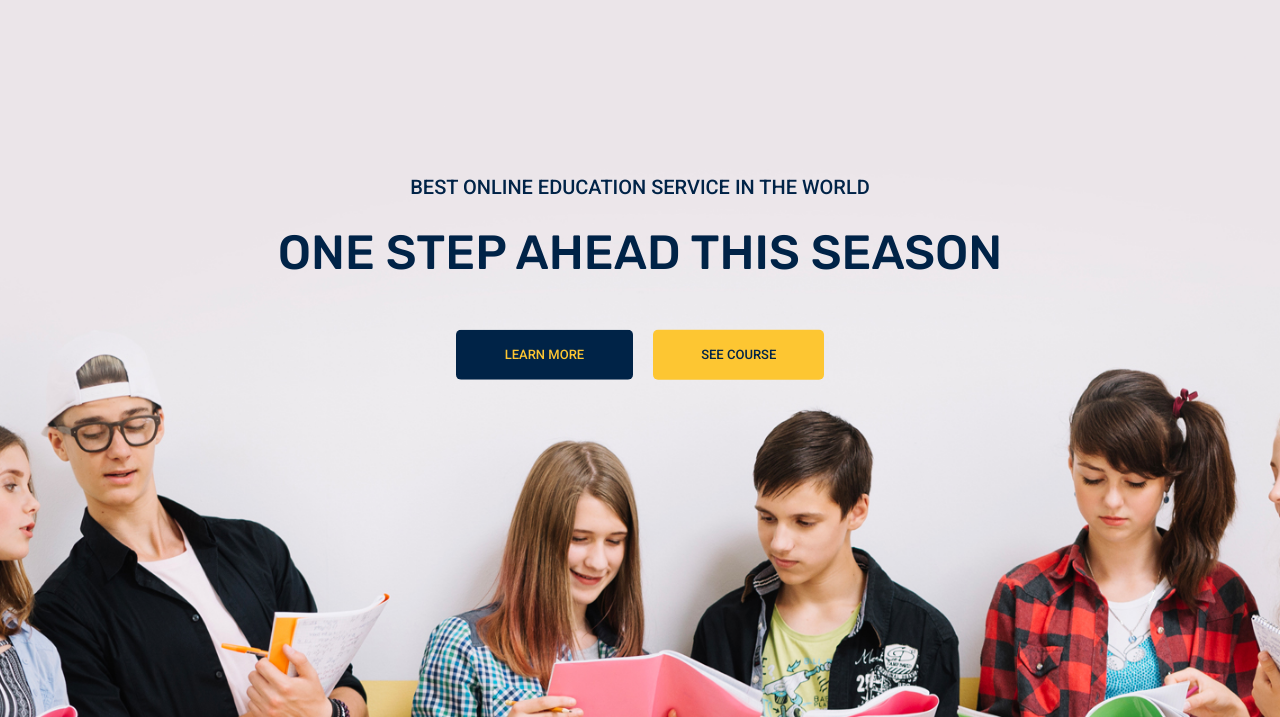
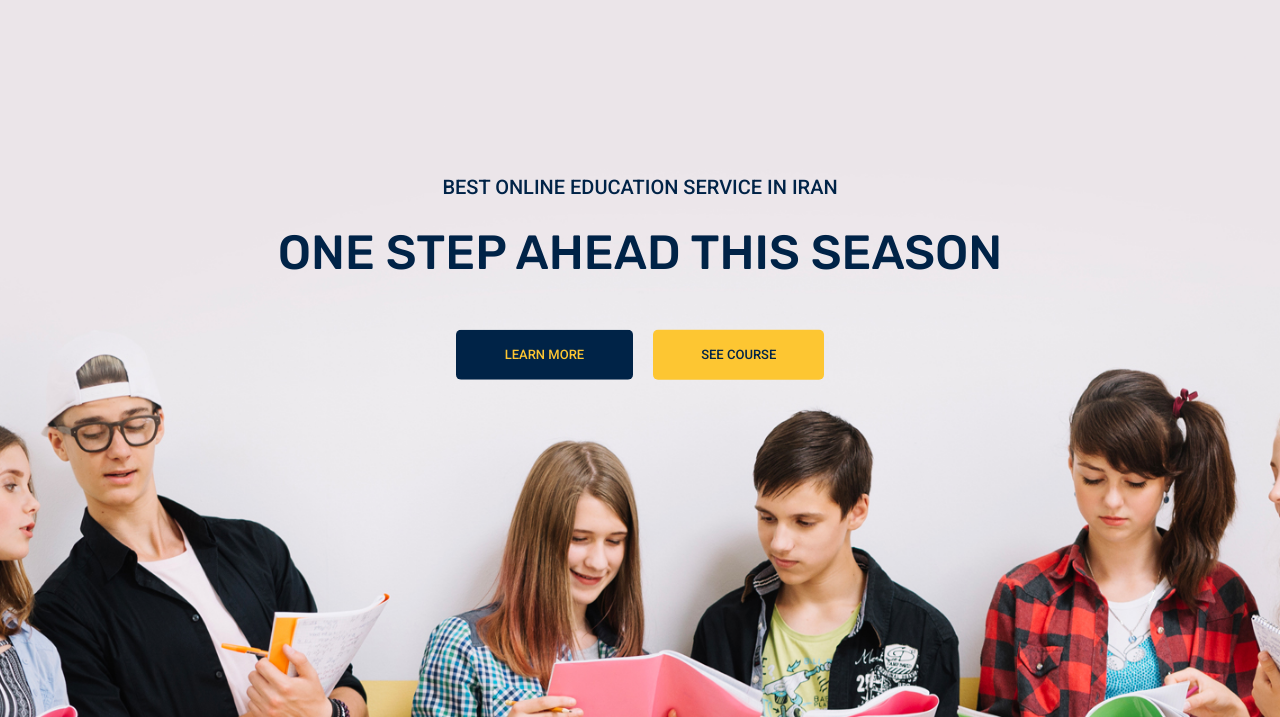
Before and after one commit to ImanHonar/git, a plain HTML site: page index.html in a window 1280 px wide. Shown: the part 83-800 px from the top of the page. Drawn offline with Linux system fonts and the light colour scheme; some packages are replaced by stand-ins of ours; files whose address does not match are found by name.

Commit message:
Changed World to Iran

```diff
--- a/index.html
+++ b/index.html
@@ -141,7 +141,7 @@
             <div class="col-lg-12">
               <div class="banner_content text-center">
                 <p class="text-uppercase">
-                  Best online education service In the world
+                  Best online education service In Iran
                 </p>
                 <h2 class="text-uppercase mt-4 mb-5">
                   One Step Ahead This Season
```
